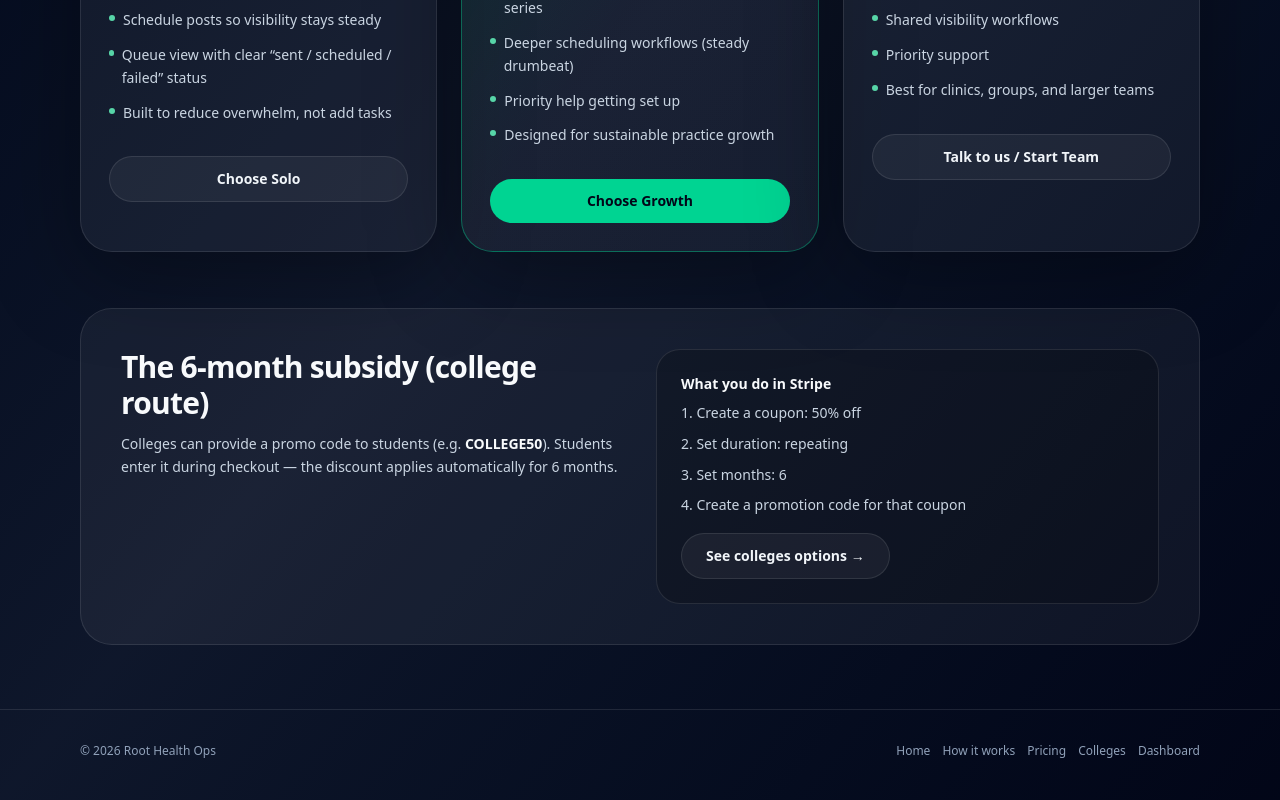
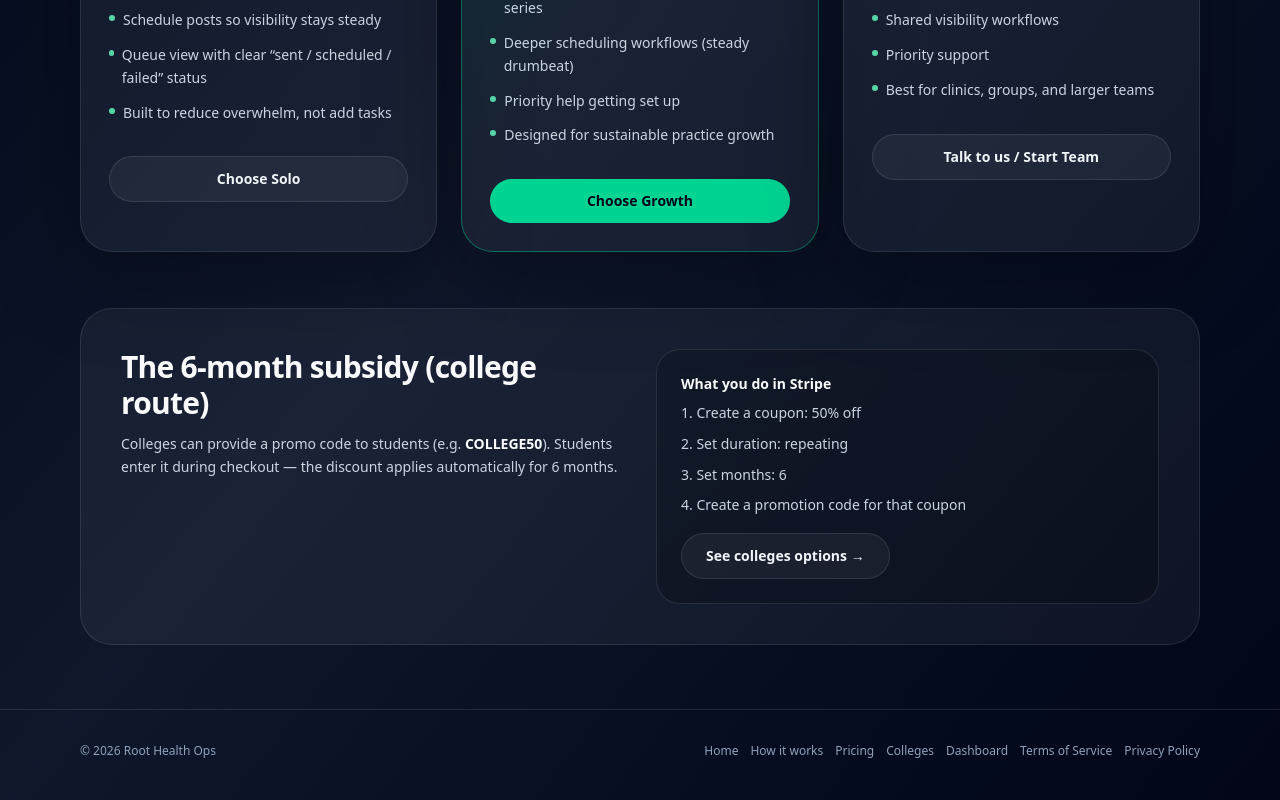
Before and after one commit to Hypnohippy/root-health-ops-dashboard1, a Next.js app: page /pricing in a window 1280 px wide. Shown: the part 748-1548 px from the top of the page. Built offline with nearby package versions, Linux system fonts and the light colour scheme; no server answers.

Commit message:
Add legal links to footer
Added legal links for Terms of Service and Privacy Policy in the footer.

```diff
--- a/app/(marketing)/layout.tsx
+++ b/app/(marketing)/layout.tsx
@@ -70,6 +70,7 @@ function PublicFooter() {
       <div className="mx-auto max-w-6xl px-4">
         <div className="flex flex-col md:flex-row md:items-center md:justify-between gap-3">
           <div>© {safeYear()} Root Health Ops</div>
+
           <div className="flex flex-wrap gap-3">
             <Link href="/" className="hover:text-slate-200">
               Home
@@ -85,6 +86,14 @@ function PublicFooter() {
             </Link>
             <Link href="/dashboard" className="hover:text-slate-200">
               Dashboard
+            </Link>
+
+            {/* ✅ TikTok reviewer requirement: visible legal links from homepage */}
+            <Link href="/terms" className="hover:text-slate-200">
+              Terms of Service
+            </Link>
+            <Link href="/privacy" className="hover:text-slate-200">
+              Privacy Policy
             </Link>
           </div>
         </div>
```
